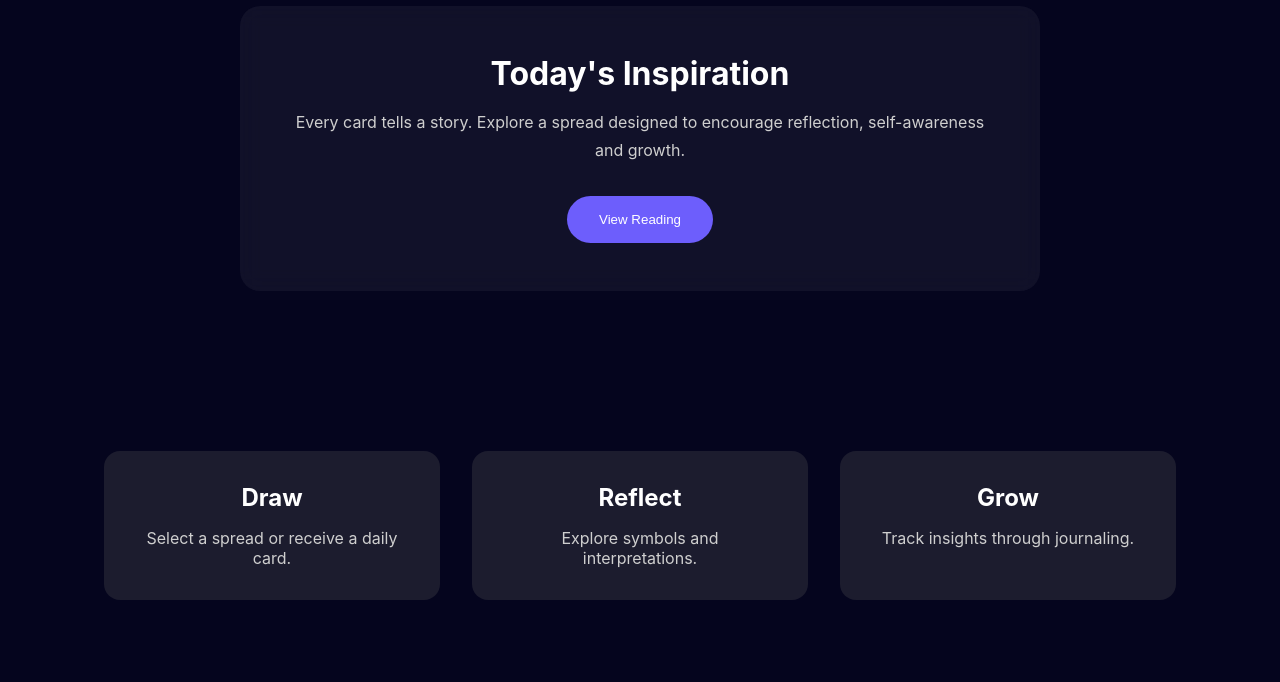
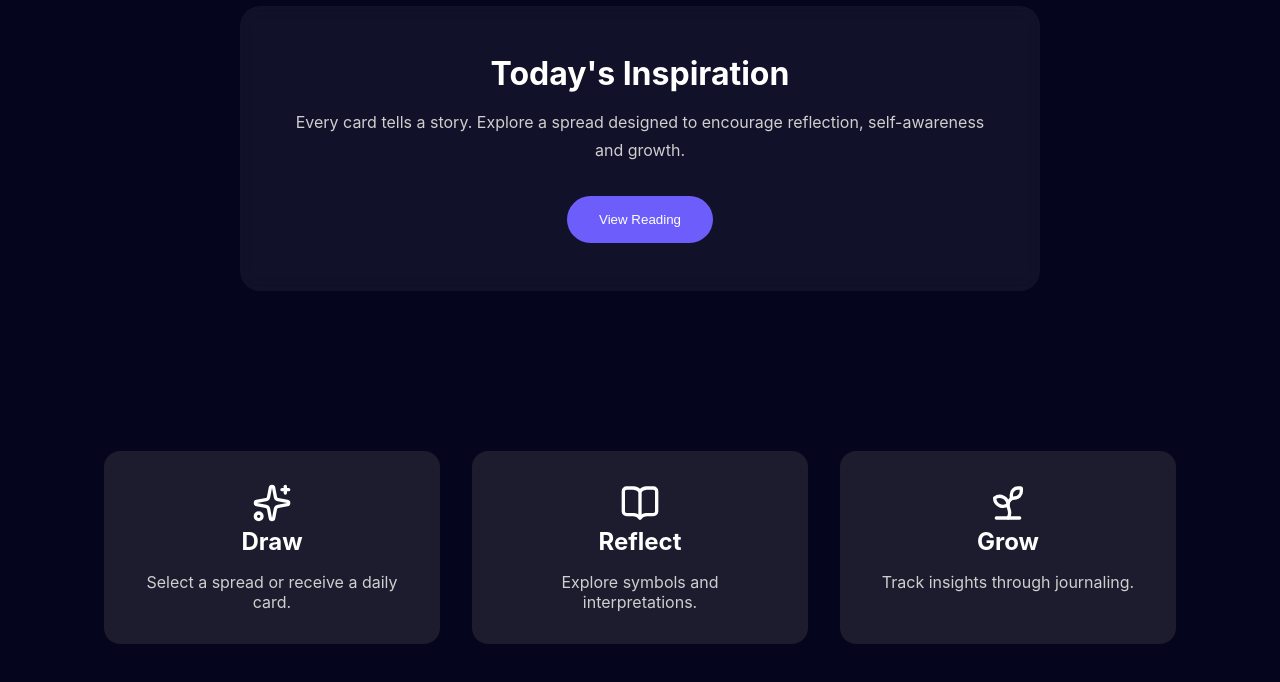
Before and after one commit to paulinahs/tarot-atlas, a React (Vite) app: page / in a window 1280 px wide. Shown: the part 1093-1775 px from the top of the page. Built offline with nearby package versions, Linux system fonts and the light colour scheme.

Commit message:
feat: add lucide-react icons to Home page and enhance visual elements

```diff
--- a/package.json
+++ b/package.json
@@ -12,6 +12,7 @@
   "dependencies": {
     "@tailwindcss/vite": "^4.3.3",
     "framer-motion": "^14.6.0",
+    "lucide-react": "^1.63.0",
     "react": "^19.3.1",
     "react-dom": "^19.3.1",
     "react-router-dom": "^7.18.4",
--- a/src/pages/Home.css
+++ b/src/pages/Home.css
@@ -13,6 +13,29 @@
 
     text-align: center;
     padding: 2rem;
+}
+
+.hero {
+    position: relative;
+}
+
+.hero::before {
+    content: "";
+
+    position: absolute;
+
+    width: 500px;
+    height: 500px;
+
+    border-radius: 50%;
+
+    background: rgba(109, 94, 252, 0.15);
+
+    filter: blur(120px);
+
+    top: -150px;
+
+    z-index: -1;
 }
 
 .hero h1 {
@@ -176,25 +199,9 @@
     margin-top: 2rem;
 }
 
-.hero {
-    position: relative;
+
+
+.feature-card svg {
+    color: #8b7bff;
+    margin-bottom: 1rem;
 }
-
-.hero::before {
-    content: "";
-
-    position: absolute;
-
-    width: 500px;
-    height: 500px;
-
-    border-radius: 50%;
-
-    background: rgba(109, 94, 252, 0.15);
-
-    filter: blur(120px);
-
-    top: -150px;
-
-    z-index: -1;
-}
--- a/src/pages/Home.jsx
+++ b/src/pages/Home.jsx
@@ -1,4 +1,9 @@
 import "./Home.css";
+import {
+  Sparkles,
+  BookOpen,
+  Sprout,
+} from "lucide-react";
 
 function Home() {
   return (
@@ -59,16 +64,21 @@ journaling and intuitive exploration.
 
 <section className="how-it-works">
   <div className="step-card">
+      <Sparkles size={40} />
 <h3>Draw</h3>
 <p>Select a spread or receive a daily card.</p>
   </div>
 
+
+
   <div className="step-card">
+    <BookOpen size={40} />
 <h3>Reflect</h3>
 <p>Explore symbols and interpretations.</p>
   </div>
 
   <div className="step-card">
+    <Sprout size={40} />
 <h3>Grow</h3>
 <p>Track insights through journaling.</p>
   </div>
```
Also changed, not shown: 1 other file (tests, documents, lock files or other folders). Lines whose indentation alone changed are shown as unchanged.
